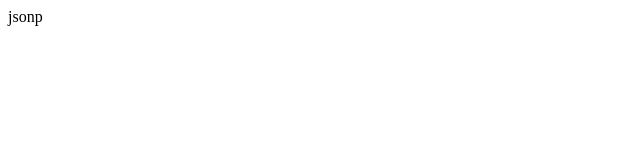
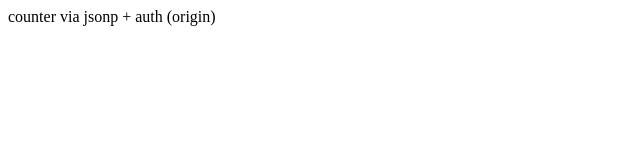
Before and after one commit to cloudfn/website, a plain HTML site: page jsonp.html in a window 1280 px wide. Shown: the whole page, without its empty margins (0-640 px from the left). Drawn offline with Linux system fonts and the light colour scheme.

Commit message:
Update jsonp.html

```diff
--- a/jsonp.html
+++ b/jsonp.html
@@ -1,7 +1,7 @@
 <html>
 
 <body>
-jsonp
+counter via jsonp + auth (origin)
 
   <script>
     function OnCallback(data){
```
